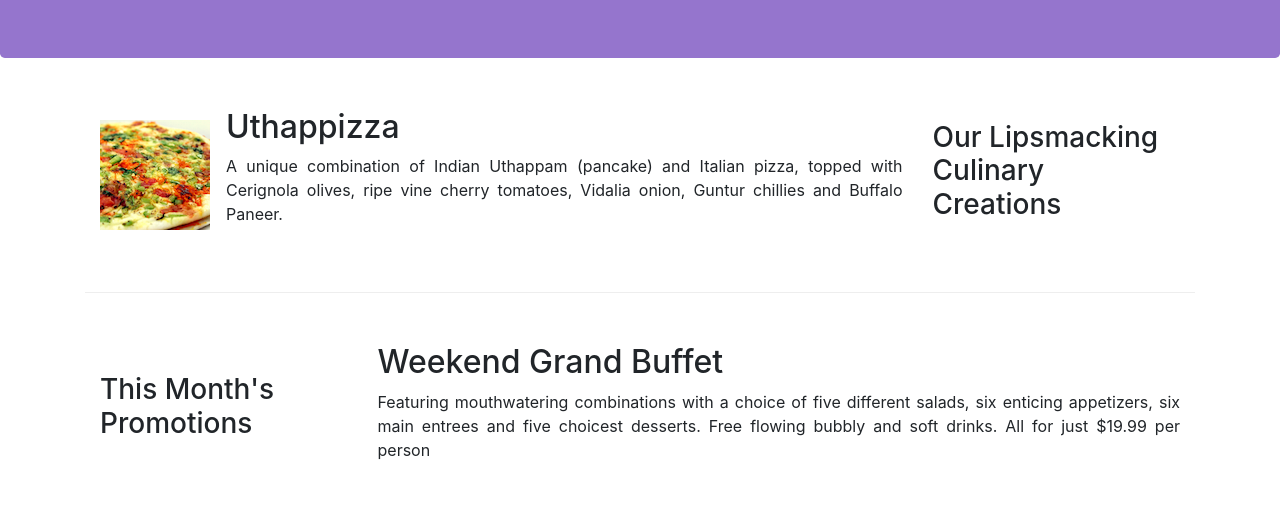
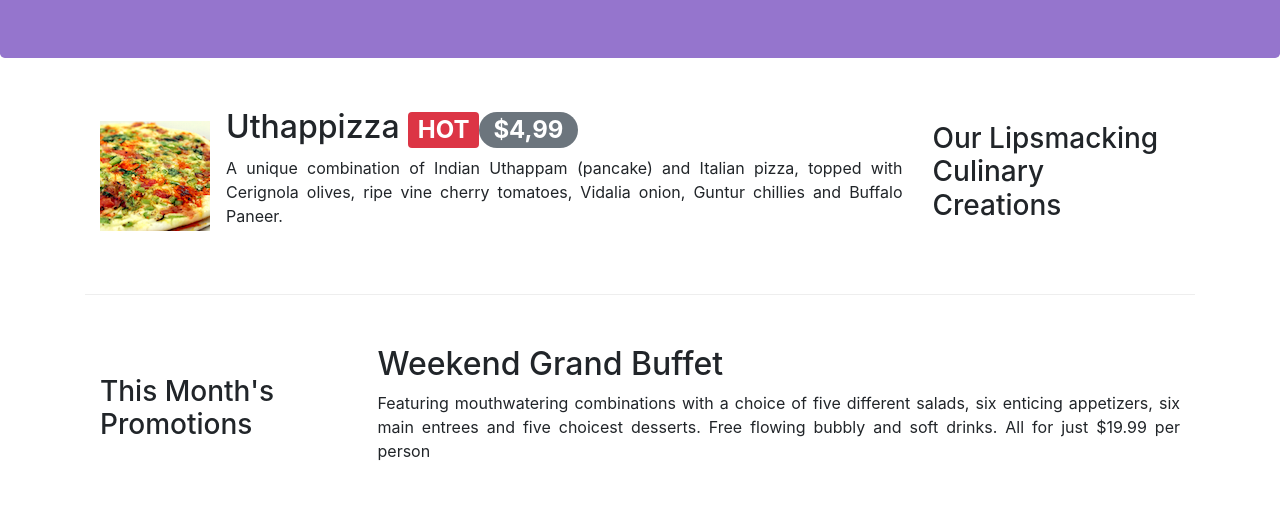
Before and after one commit to sanketdonekar/frontend, a website: page index.html in a window 1280 px wide. Shown: the part 276-800 px from the top of the page. Drawn offline with nearby package versions, Linux system fonts and the light colour scheme.

Commit message:
alerts for user

```diff
--- a/index.html
+++ b/index.html
@@ -55,7 +55,7 @@
                 <div class="media">
                     <img src="img/uthappizza.png" class="d-flex mr-3 image-thumbnail align-self-center" alt="uthappizza">
                     <div class="media-body">
-                        <h2>Uthappizza</h2>
+                        <h2>Uthappizza <span class="badge badge-danger">HOT</span><span class="badge badge-pill badge-secondary">$4,99</span></h2>
                         <p class="d-none d-sm-block text-justify">A unique combination of Indian Uthappam (pancake) and Italian pizza, topped with Cerignola olives, ripe vine cherry tomatoes, Vidalia onion, Guntur chillies and Buffalo Paneer.</p>
                     </div>
                 </div>
```
